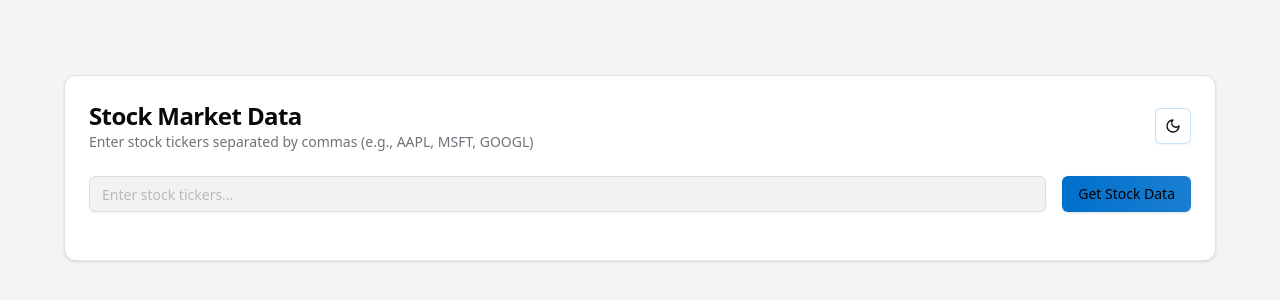
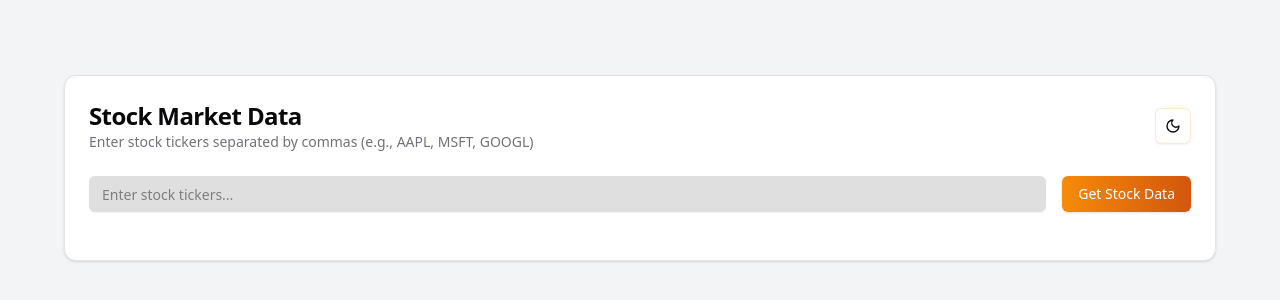
Before and after one commit to khuranasahil/stockapp, a React (Vite) app in the folder frontend/: page / in a window 1280 px wide. Shown: the part 232-532 px from the top of the page. Built offline with nearby package versions, Linux system fonts and the light colour scheme.

Commit message:
feat: Implement SDS light/dark theme styles
Co-Authored-By: sahilk150@gmail.com <sahilk150@gmail.com>

```diff
--- a/frontend/src/components/ui/button.tsx
+++ b/frontend/src/components/ui/button.tsx
@@ -10,15 +10,15 @@ const buttonVariants = cva(
     variants: {
       variant: {
         default:
-          "bg-gradient-to-r from-primary to-primary/90 text-text-emphasize shadow hover:from-primary/90 hover:to-primary/80 dark:from-primary dark:to-primary/90 dark:text-text-emphasize dark:hover:from-primary/90 dark:hover:to-primary/80",
+          "bg-gradient-to-r from-[#F78A09] to-[#D1570D] text-white shadow hover:opacity-90 dark:from-[#F78A09] dark:to-[#D1570D] dark:text-white dark:hover:opacity-90",
         destructive:
-          "bg-semantic-error-strong text-text-emphasize shadow-sm hover:bg-semantic-error-strong/90 dark:bg-semantic-error-strong dark:text-text-emphasize dark:hover:bg-semantic-error-strong/90",
+          "bg-[#E74C3C] text-white shadow-sm hover:opacity-90 dark:bg-[#E74C3C] dark:text-white dark:hover:opacity-90",
         outline:
-          "border border-primary/20 bg-primary-bg shadow-sm hover:bg-primary/10 hover:text-primary dark:border-primary/20 dark:bg-grey-950 dark:hover:bg-primary/20 dark:hover:text-primary",
+          "border border-[#F78A09]/20 bg-[#FFFFFF] shadow-sm hover:bg-[#F78A09]/10 hover:text-[#F78A09] dark:border-[#F78A09]/20 dark:bg-[#262626] dark:hover:bg-[#F78A09]/20 dark:hover:text-[#F78A09]",
         secondary:
-          "bg-grey-100 text-text-body1 shadow-sm hover:bg-grey-200/80 dark:bg-grey-800 dark:text-text-body1 dark:hover:bg-grey-700",
-        ghost: "text-primary hover:bg-primary/10 hover:text-primary dark:text-primary dark:hover:bg-primary/20",
-        link: "text-primary underline-offset-4 hover:underline dark:text-primary",
+          "bg-[#F2F2F2] text-[#333333] shadow-sm hover:bg-[#EFEFEF]/80 dark:bg-[#333333] dark:text-[#DFDFDF] dark:hover:bg-[#444444]",
+        ghost: "text-[#F78A09] hover:bg-[#F78A09]/10 hover:text-[#F78A09] dark:text-[#F78A09] dark:hover:bg-[#F78A09]/20",
+        link: "text-[#F78A09] underline-offset-4 hover:underline dark:text-[#F78A09]",
       },
       size: {
         default: "h-9 px-4 py-2",
--- a/frontend/src/components/ui/input.tsx
+++ b/frontend/src/components/ui/input.tsx
@@ -8,7 +8,7 @@ const Input = React.forwardRef<HTMLInputElement, React.ComponentProps<"input">>(
       <input
         type={type}
         className={cn(
-          "flex h-9 w-full rounded-md border px-3 py-1 text-base shadow-sm transition-colors file:border-0 file:bg-transparent file:text-sm file:font-medium placeholder:text-grey-500 focus-visible:outline-none focus-visible:ring-1 focus-visible:ring-primary disabled:cursor-not-allowed disabled:opacity-50 md:text-sm bg-grey-100 border-grey-300 text-text-body1 dark:bg-grey-900 dark:border-grey-700 dark:text-text-body1 dark:placeholder:text-grey-600 dark:focus-visible:ring-primary",
+          "flex h-9 w-full rounded-md border px-3 py-1 text-base shadow-sm transition-colors file:border-0 file:bg-transparent file:text-sm file:font-medium placeholder:text-[#7F7F7F] focus-visible:outline-none focus-visible:ring-1 focus-visible:ring-[#F78A09] disabled:cursor-not-allowed disabled:opacity-50 md:text-sm bg-[#DFDFDF] border-[#DFDFDF] text-text-body1 dark:bg-[#292929] dark:border-[#292929] dark:text-text-body1 dark:placeholder:text-[#7F7F7F] dark:focus-visible:ring-[#F78A09]",
           className
         )}
         ref={ref}
--- a/frontend/src/components/ui/navigation-menu.tsx
+++ b/frontend/src/components/ui/navigation-menu.tsx
@@ -41,7 +41,7 @@ NavigationMenuList.displayName = NavigationMenuPrimitive.List.displayName
 const NavigationMenuItem = NavigationMenuPrimitive.Item
 
 const navigationMenuTriggerStyle = cva(
-  "group inline-flex h-9 w-max items-center justify-center rounded-none bg-primary-bg px-4 py-2 text-sm font-medium transition-colors hover:bg-ui-pumpkin hover:text-text-emphasize focus:outline-none disabled:pointer-events-none disabled:opacity-50 data-[active]:border-t-4 data-[active]:border-primary data-[active]:text-primary data-[state=open]:bg-grey-850 dark:bg-primary-bg dark:hover:bg-grey-950 dark:hover:text-primary dark:focus:text-primary dark:data-[active]:border-t-4 dark:data-[active]:border-primary dark:data-[active]:text-primary dark:data-[state=open]:bg-grey-850"
+  "group inline-flex h-9 w-max items-center justify-center rounded-none bg-primary-bg px-4 py-2 text-sm font-medium transition-colors hover:bg-[#D1570D] hover:text-text-emphasize focus:outline-none disabled:pointer-events-none disabled:opacity-50 data-[active]:border-t-4 data-[active]:border-[#F78A09] data-[active]:text-[#F78A09] data-[state=open]:bg-[#262626] dark:bg-primary-bg dark:hover:bg-black dark:hover:text-[#F78A09] dark:focus:text-[#F78A09] dark:data-[active]:border-t-4 dark:data-[active]:border-[#F78A09] dark:data-[active]:text-[#F78A09] dark:data-[state=open]:bg-[#262626]"
 )
 
 const NavigationMenuTrigger = React.forwardRef<
@@ -55,7 +55,7 @@ const NavigationMenuTrigger = React.forwardRef<
   >
     {children}{""}
     <ChevronDown
-      className="relative top-[1px] ml-1 h-4 w-4 transition duration-300 group-data-[state=open]:rotate-180"
+      className="relative top-[1px] ml-1 h-[16px] w-[16px] transition duration-300 group-data-[state=open]:rotate-180"
       aria-hidden="true"
     />
   </NavigationMenuPrimitive.Trigger>
--- a/frontend/src/components/ui/sidebar.tsx
+++ b/frontend/src/components/ui/sidebar.tsx
@@ -196,7 +196,7 @@ const Sidebar = React.forwardRef<
           <SheetContent
             data-sidebar="sidebar"
             data-mobile="true"
-            className="w-[--sidebar-width] bg-sidebar p-0 text-sidebar-foreground [&>button]:hidden"
+            className="w-[--sidebar-width] bg-[#333333] hover:bg-black data-[state=expanded]:bg-[#262626] data-[selected=true]:bg-[#F78A09] p-0 text-text-body1/85 [&>button]:hidden"
             style={
               {
                 "--sidebar-width": SIDEBAR_WIDTH_MOBILE,
@@ -246,7 +246,7 @@ const Sidebar = React.forwardRef<
         >
           <div
             data-sidebar="sidebar"
-            className="flex h-full w-full flex-col bg-sidebar group-data-[variant=floating]:rounded-lg group-data-[variant=floating]:border group-data-[variant=floating]:border-sidebar-border group-data-[variant=floating]:shadow"
+            className="flex h-full w-full flex-col bg-[#333333] hover:bg-black data-[state=expanded]:bg-[#262626] data-[selected=true]:bg-[#F78A09] group-data-[variant=floating]:rounded-lg group-data-[variant=floating]:border group-data-[variant=floating]:border-grey-700 group-data-[variant=floating]:shadow"
           >
             {children}
           </div>
@@ -269,14 +269,14 @@ const SidebarTrigger = React.forwardRef<
       data-sidebar="trigger"
       variant="ghost"
       size="icon"
-      className={cn("h-7 w-7", className)}
+      className={cn("h-[36px] w-[36px]", className)}
       onClick={(event) => {
         onClick?.(event)
         toggleSidebar()
       }}
       {...props}
     >
-      <PanelLeft />
+      <PanelLeft className="h-[18px] w-[18px] text-text-body1/75 hover:text-text-emphasize" />
       <span className="sr-only">Toggle Sidebar</span>
     </Button>
   )
@@ -531,6 +531,21 @@ const sidebarMenuButtonVariants = cva(
   }
 )
 
+const sidebarItemVariants = cva(
+  "flex items-center w-full px-4 transition-colors",
+  {
+    variants: {
+      variant: {
+        parent: "h-[36px] bg-grey-800 hover:bg-black data-[expanded=true]:bg-grey-900 data-[selected=true]:bg-primary data-[selected=true]:text-text-emphasize text-[18px]",
+        child: "h-[30px] bg-grey-900 hover:text-primary font-medium text-[14px]"
+      }
+    },
+    defaultVariants: {
+      variant: "parent"
+    }
+  }
+)
+
 const SidebarMenuButton = React.forwardRef<
   HTMLButtonElement,
   React.ComponentProps<"button"> & {
@@ -560,7 +575,11 @@ const SidebarMenuButton = React.forwardRef<
         data-sidebar="menu-button"
         data-size={size}
         data-active={isActive}
-        className={cn(sidebarMenuButtonVariants({ variant, size }), className)}
+        className={cn(
+        sidebarItemVariants({ variant: "parent" }),
+        "relative flex items-center justify-start gap-2 rounded-none border-none transition-colors focus-visible:outline-none focus-visible:ring-2 focus-visible:ring-ring focus-visible:ring-offset-2 disabled:pointer-events-none disabled:opacity-50 text-text-body1/85 hover:text-text-emphasize [&>svg]:size-[18px]",
+        className
+      )}
         {...props}
       />
     )
@@ -720,11 +739,10 @@ const SidebarMenuSubButton = React.forwardRef<
       data-size={size}
       data-active={isActive}
       className={cn(
-        "flex h-7 min-w-0 -translate-x-px items-center gap-2 overflow-hidden rounded-md px-2 text-sidebar-foreground outline-none ring-sidebar-ring hover:bg-sidebar-accent hover:text-sidebar-accent-foreground focus-visible:ring-2 active:bg-sidebar-accent active:text-sidebar-accent-foreground disabled:pointer-events-none disabled:opacity-50 aria-disabled:pointer-events-none aria-disabled:opacity-50 [&>span:last-child]:truncate [&>svg]:size-4 [&>svg]:shrink-0 [&>svg]:text-sidebar-accent-foreground",
-        "data-[active=true]:bg-sidebar-accent data-[active=true]:text-sidebar-accent-foreground",
+        sidebarItemVariants({ variant: "child" }),
+        "relative flex items-center justify-start gap-2 rounded-none border-none transition-colors focus-visible:outline-none focus-visible:ring-2 focus-visible:ring-ring focus-visible:ring-offset-2 disabled:pointer-events-none disabled:opacity-50 text-text-body1/85 hover:text-text-emphasize [&>svg]:size-[14px] group-data-[collapsible=icon]:hidden",
         size === "sm" && "text-xs",
         size === "md" && "text-sm",
-        "group-data-[collapsible=icon]:hidden",
         className
       )}
       {...props}
```
Also changed, not shown: frontend/src/components/ui/table.tsx (+9 -9 lines).
